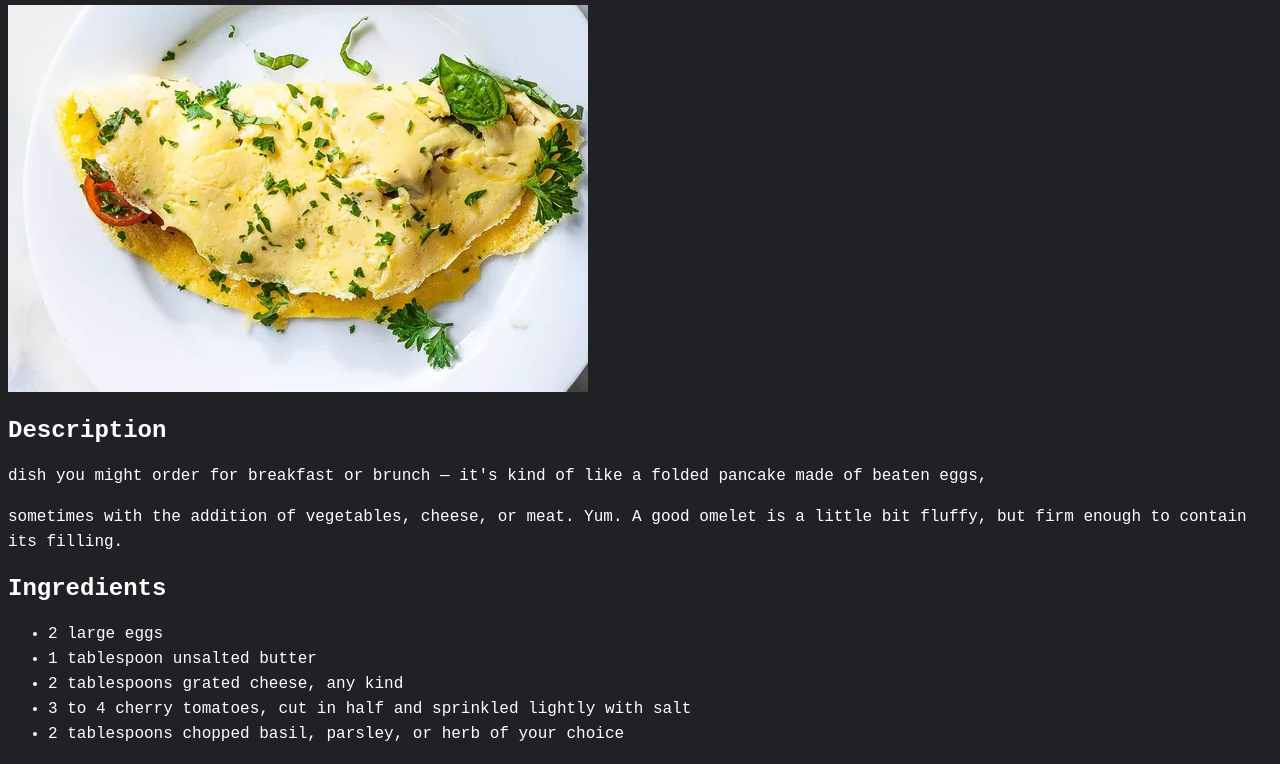
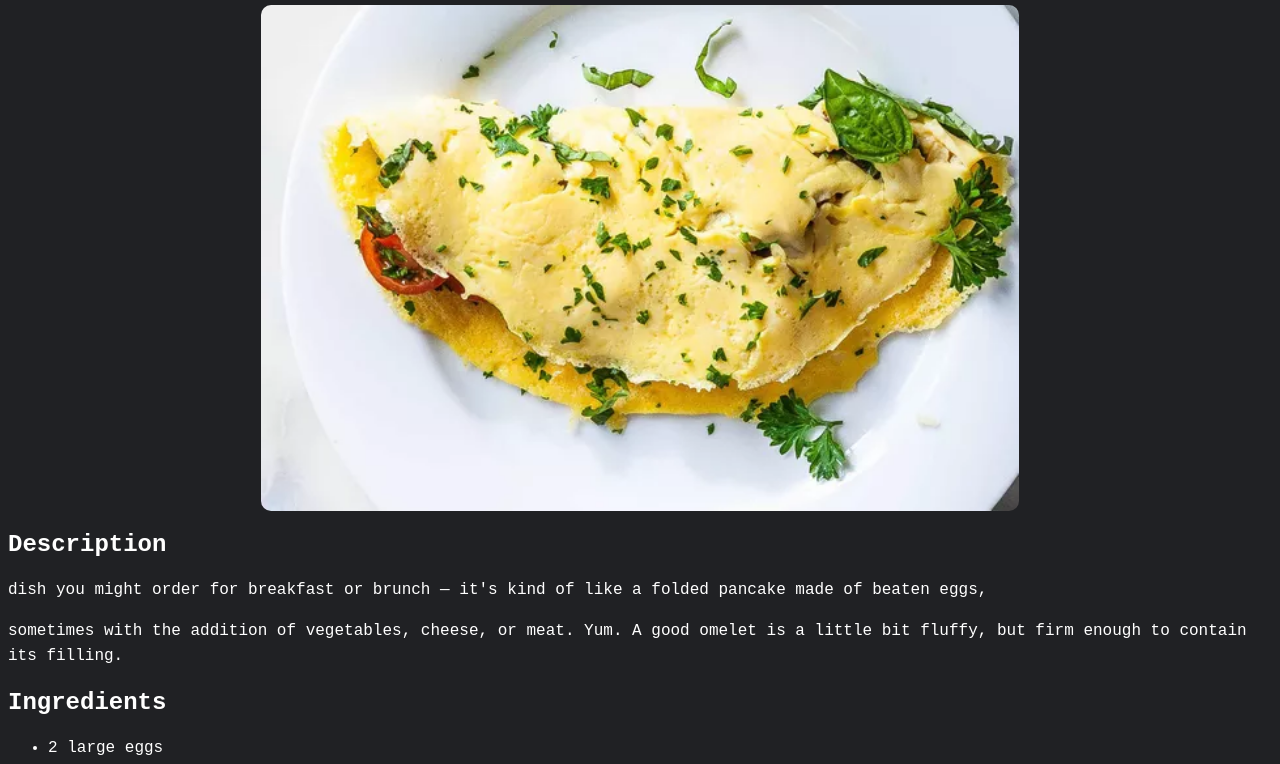
Before and after one commit to nanicoderrepo/odin-recipes, a plain HTML site: page recipes/omelette.html in a window 1280 px wide. Shown: the part 133-897 px from the top of the page. Drawn offline with Linux system fonts and the light colour scheme.

Commit message:
update style

```diff
--- a/style.css
+++ b/style.css
@@ -8,10 +8,12 @@ body {
 
 a {
     text-decoration: none;
+    color: white;
 }
 
 a:hover {
     text-decoration: underline;
+    color: red;
 }
 
 li a {
@@ -26,3 +28,11 @@ h1, h2, h3, p, ul>li, ol>li {
 p, ul>li, ol>li {
     line-height: 25px;
 }
+
+img {
+    display: block;
+    width: 60%;
+    margin-left: auto;
+    margin-right: auto;
+    border-radius: 10px;
+}
```
